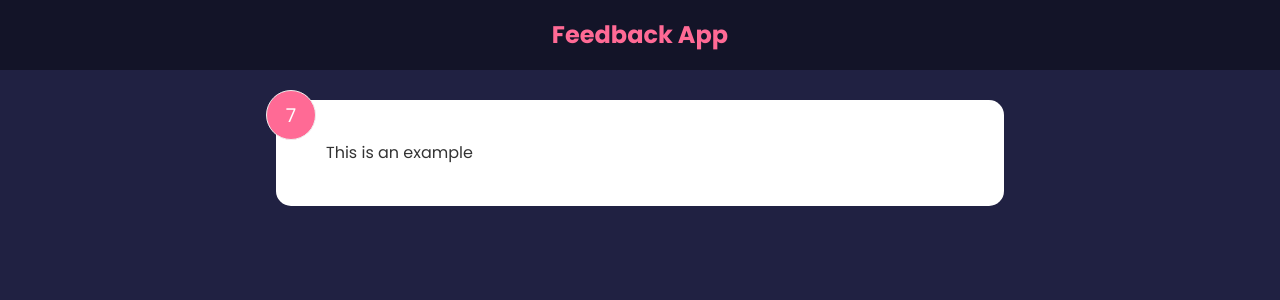
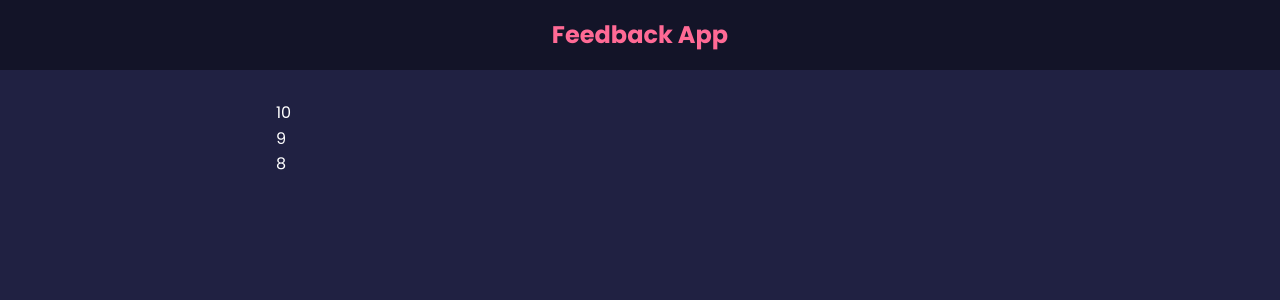
Before and after one commit to johnlundy94/feedback-app, a React (Create React App) app: page / in a window 1280 px wide. Shown: the top 300 px of the page. Built offline with nearby package versions, Linux system fonts and the light colour scheme; the HTML template or start-up script is replaced by a standard one.

Commit message:
Added FeedbackList component

```diff
--- a/src/App.js
+++ b/src/App.js
@@ -1,6 +1,6 @@
 import { useState } from "react";
 import Header from "./components/Header";
-import FeedbackItem from "./components/FeedbackItem";
+import FeedbackList from "./components/FeedbackList";
 import FeedbackData from "./data/feedbackData";
 
 function App() {
@@ -10,7 +10,7 @@
     <>
       <Header />
       <div className="container">
-        <FeedbackItem />
+        <FeedbackList feedback={feedback} />
       </div>
     </>
   );
--- /dev/null
+++ b/src/components/FeedbackList.jsx
@@ -0,0 +1,14 @@
+function FeedbackList({ feedback }) {
+  if (!feedback || feedback.length === 0) {
+    return <p>No feedback yet.</p>;
+  }
+  return (
+    <div className="feedback-list">
+      {feedback.map((item) => (
+        <div>{item.rating}</div>
+      ))}
+    </div>
+  );
+}
+
+export default FeedbackList;
```
